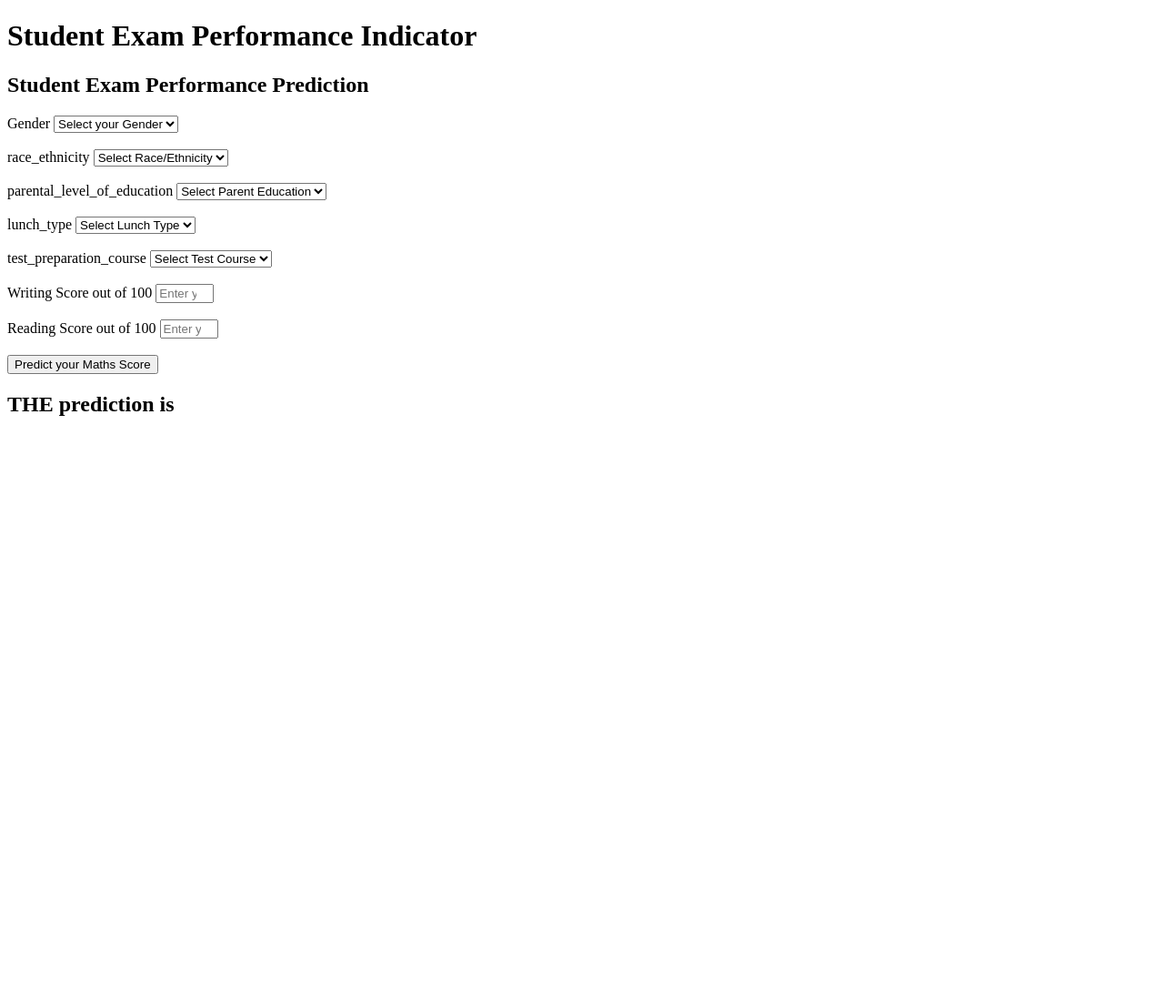
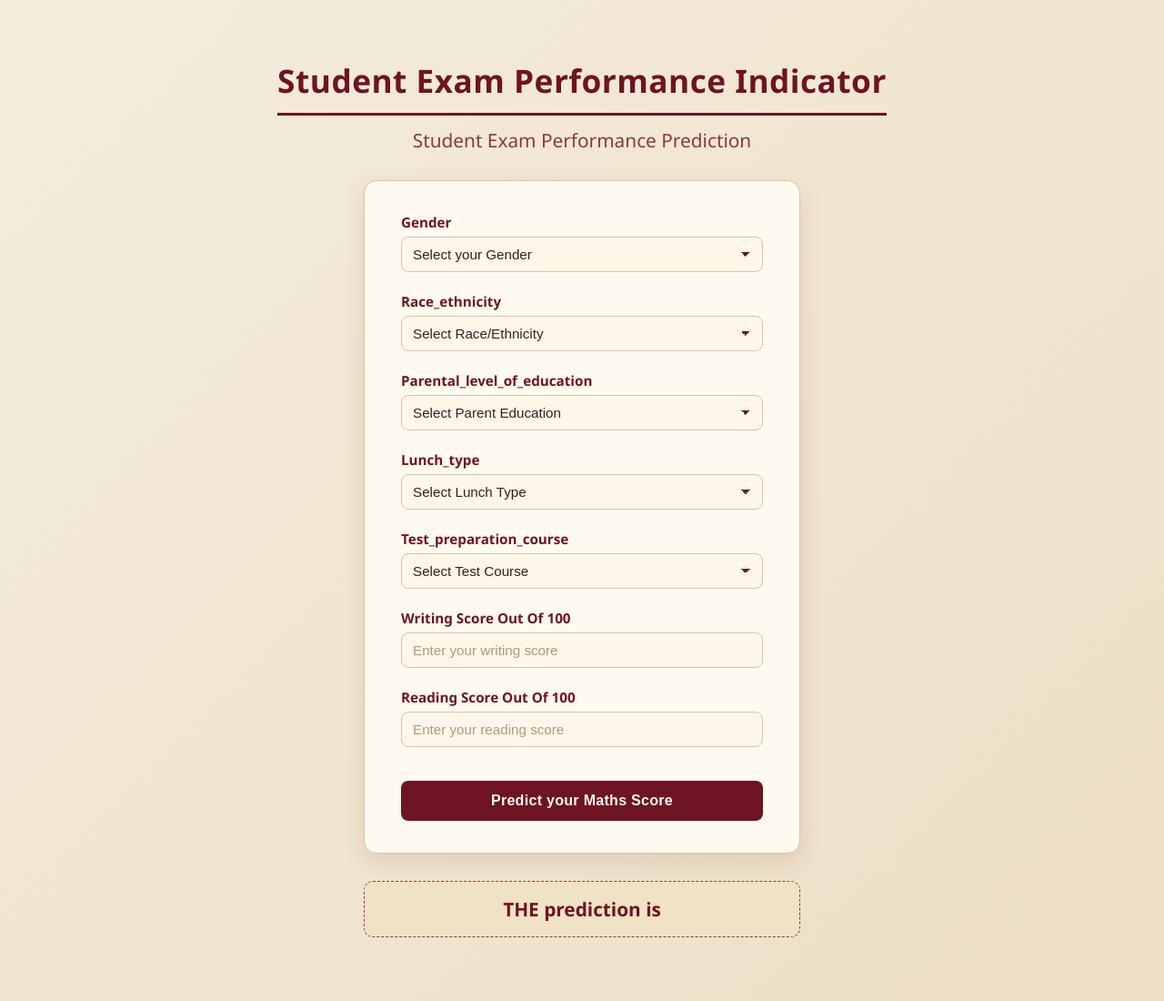
Before and after one commit to Vaibhav5854/MLProjects, a Flask app: page /predictdata in a window 1280 px wide. Shown: the whole page at 91% size. Before the commit the page ends 457 px from the top, so only its background shows below. Run offline with Flask 3, Linux system fonts and the light colour scheme.

Commit message:
adding css

```diff
--- a/app.py
+++ b/app.py
@@ -10,7 +10,7 @@ app=application
 ##route for home page
 @app.route('/')
 def index():
-    return render_template('index.html')
+    return render_template('home.html')
 
 @app.route('/predictdata',methods=['GET','POST'])
 def predict_datapoint():
--- /dev/null
+++ b/static/style.css
@@ -0,0 +1,146 @@
+
+
+* {
+  box-sizing: border-box;
+}
+
+body {
+  margin: 0;
+  padding: 40px 20px;
+  min-height: 100vh;
+  font-family: 'Segoe UI', Tahoma, Geneva, Verdana, sans-serif;
+  background-color: #f5ecdd;               /* soft beige background */
+  background-image:
+    linear-gradient(135deg, #f5ecdd 0%, #ecdfc4 100%);
+  color: #3a1f1f;                          /* deep maroon-brown text */
+  display: flex;
+  flex-direction: column;
+  align-items: center;
+}
+
+h1 {
+  color: #6e1423;                          /* rich maroon */
+  font-size: 2.2rem;
+  text-align: center;
+  margin-bottom: 5px;
+  letter-spacing: 0.5px;
+  border-bottom: 3px solid #6e1423;
+  padding-bottom: 12px;
+}
+
+h2 {
+  color: #8c3a3a;                          /* muted maroon */
+  font-size: 1.3rem;
+  font-weight: 500;
+  text-align: center;
+  margin-top: 8px;
+  margin-bottom: 30px;
+}
+
+form {
+  background-color: #fffaf0;               /* warm ivory card */
+  border: 1px solid #d8c6a4;
+  border-radius: 14px;
+  padding: 35px 40px;
+  width: 100%;
+  max-width: 480px;
+  box-shadow: 0 8px 24px rgba(110, 20, 35, 0.12);
+}
+
+label {
+  display: block;
+  font-weight: 600;
+  font-size: 0.95rem;
+  color: #6e1423;
+  margin-bottom: 6px;
+  text-transform: capitalize;
+}
+
+select,
+input[type="number"] {
+  width: 100%;
+  padding: 10px 12px;
+  font-size: 0.95rem;
+  color: #3a1f1f;
+  background-color: #fdf6e9;
+  border: 1.5px solid #d8c6a4;
+  border-radius: 8px;
+  outline: none;
+  transition: border-color 0.25s ease, box-shadow 0.25s ease;
+}
+
+select:focus,
+input[type="number"]:focus {
+  border-color: #8c3a3a;
+  box-shadow: 0 0 0 3px rgba(140, 58, 58, 0.15);
+}
+
+select {
+  appearance: none;
+  cursor: pointer;
+  background-image:
+    linear-gradient(45deg, transparent 50%, #6e1423 50%),
+    linear-gradient(135deg, #6e1423 50%, transparent 50%);
+  background-position:
+    calc(100% - 18px) center,
+    calc(100% - 13px) center;
+  background-size: 5px 5px, 5px 5px;
+  background-repeat: no-repeat;
+}
+
+input::placeholder {
+  color: #b09a7a;
+}
+
+/* line breaks used as spacers in the markup */
+br {
+  line-height: 4px;
+}
+
+button[type="submit"] {
+  display: block;
+  width: 100%;
+  margin-top: 15px;
+  padding: 13px;
+  font-size: 1rem;
+  font-weight: 600;
+  letter-spacing: 0.3px;
+  color: #fffaf0;
+  background-color: #6e1423;
+  border: none;
+  border-radius: 8px;
+  cursor: pointer;
+  transition: background-color 0.25s ease, transform 0.15s ease;
+}
+
+button[type="submit"]:hover {
+  background-color: #8c3a3a;
+}
+
+button[type="submit"]:active {
+  transform: translateY(1px);
+}
+
+/* Result heading */
+h2:last-of-type {
+  margin-top: 30px;
+  padding: 16px 24px;
+  background-color: #f0e2c4;
+  color: #6e1423;
+  border: 1.5px dashed #8c3a3a;
+  border-radius: 10px;
+  max-width: 480px;
+  width: 100%;
+  text-align: center;
+  font-weight: 700;
+}
+
+/* Responsive */
+@media (max-width: 540px) {
+  form {
+    padding: 25px 20px;
+  }
+  h1 {
+    font-size: 1.7rem;
+  }
+}
--- a/templates/home.html
+++ b/templates/home.html
@@ -1,6 +1,7 @@
 <!DOCTYPE html>
 <html lang="en">
 <head>
+  <link rel="stylesheet" href="{{ url_for('static', filename='style.css') }}">
   <meta charset="UTF-8" />
   <title>Student Exam Performance Indicator</title>
 </head>
```
